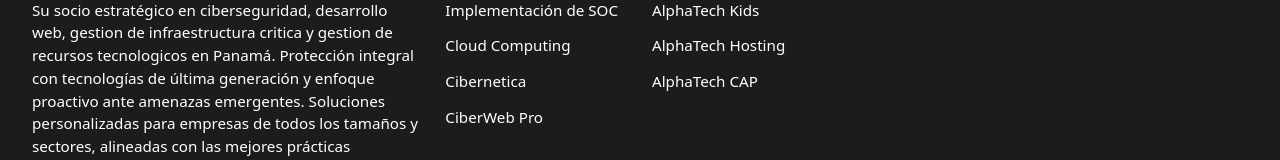
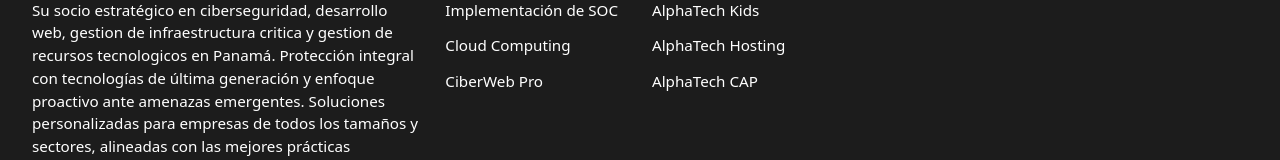
Before and after one commit to aalvarez351/ciberwebpro, a plain HTML site: page index.html in a window 1280 px wide. Shown: the part 8453-8613 px from the top of the page. Drawn offline with nearby package versions, Linux system fonts and the light colour scheme.

Commit message:
Actualizacion footerdd

```diff
--- a/index.html
+++ b/index.html
@@ -1442,7 +1442,7 @@
         <ul class="list-unstyled">
           <li><a href="https://alphatechadviser.cloud/">Implementación de SOC</a></li>
           <li><a href="https://aalvarez351.github.io/infraestructuracloud/">Cloud Computing</a></li>
-          <li><a href="https://aalvarez351.github.io/Cibernetica/">Cibernetica</a></li>
+          <!--<li><a href="https://aalvarez351.github.io/Cibernetica/">Cibernetica</a></li>-->
           <li><a href="https://aalvarez351.github.io/ciberwebpro/">CiberWeb Pro</a></li>
         </ul>
       </div>
```
